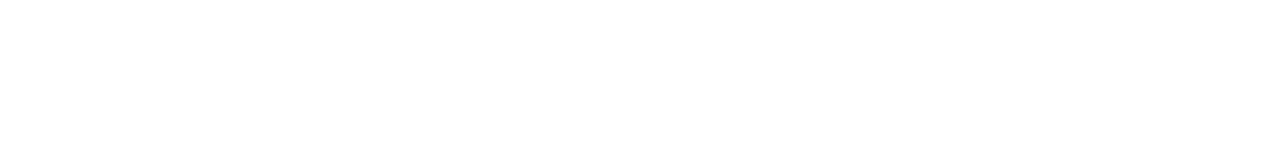
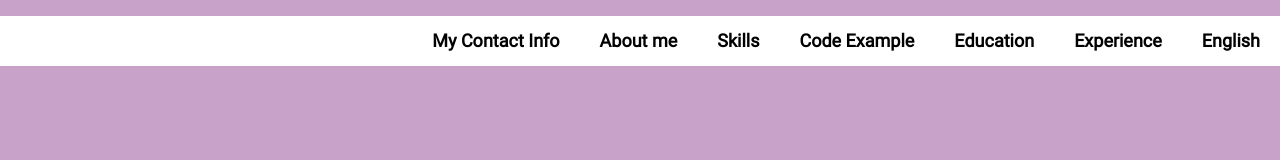
Before and after one commit to alesyabarilo/rsschool-cv, a plain HTML site: page index.html in a window 1280 px wide. Drawn offline with Linux system fonts and the light colour scheme.

Commit message:
feat: add header

```diff
--- a/index.html
+++ b/index.html
@@ -10,7 +10,17 @@
 <body>
   <header class="header">
     <div class="container">
-
+      <nav class="nav">
+        <ul class="nav-list">
+          <li class="nav-item"><a href="#contacts" class="nav-link">My Contact Info</a></li>
+          <li class="nav-item"><a href="#about-me" class="nav-link">About me</a></li>
+          <li class="nav-item"><a href="#skills" class="nav-link">Skills</a></li>
+          <li class="nav-item"><a href="#code" class="nav-link">Code Example</a></li>
+          <li class="nav-item"><a href="#education" class="nav-link">Education</a></li>
+          <li class="nav-item"><a href="#experience" class="nav-link">Experience</a></li>
+          <li class="nav-item"><a href="#english" class="nav-link">English</a></li>
+        </ul>
+      </nav>
     </div>
   </header>
 
--- a/style.css
+++ b/style.css
@@ -6,6 +6,11 @@
 
 * {
   box-sizing: border-box;
+}
+
+html {
+  scroll-behavior: smooth;
+  background-color: #c8a2c8;
 }
 
 body {
@@ -22,3 +27,27 @@ body {
   max-width: 1440px;
   margin: 0 auto;
 }
+
+.nav-list {
+  display: flex;
+  justify-content: flex-end;
+  align-items: center;
+  list-style: none;
+  background-color: #ffffff;
+}
+
+.nav-link {
+  transition: .3s;
+  padding: 0 20px;
+  line-height: 50px;
+  text-decoration: none;
+  font-weight: 600;
+  font-size: 18px;
+  color: #000000;
+}
+
+.nav-link:hover {
+  border-radius: 5%;
+  background-color: rgba(0, 0, 0, 0.7);
+  color:#ffffff;
+}
```
